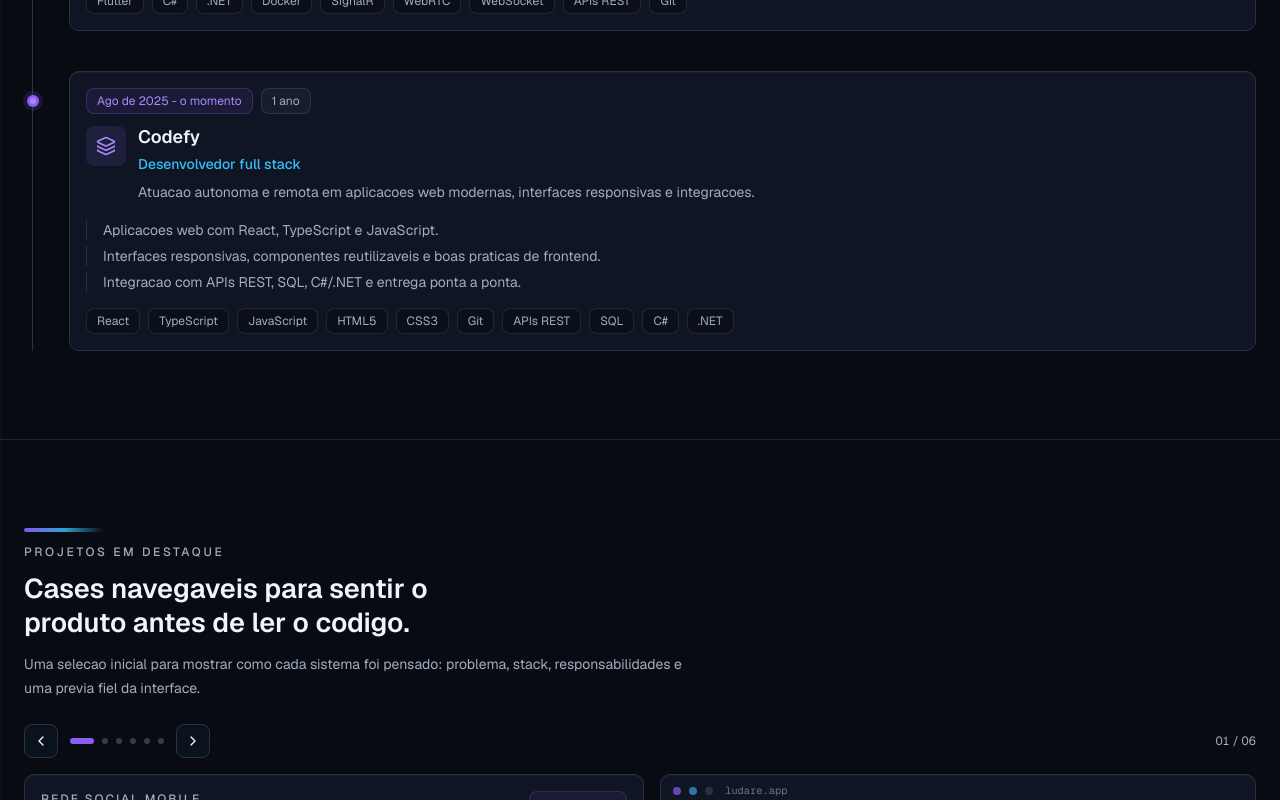
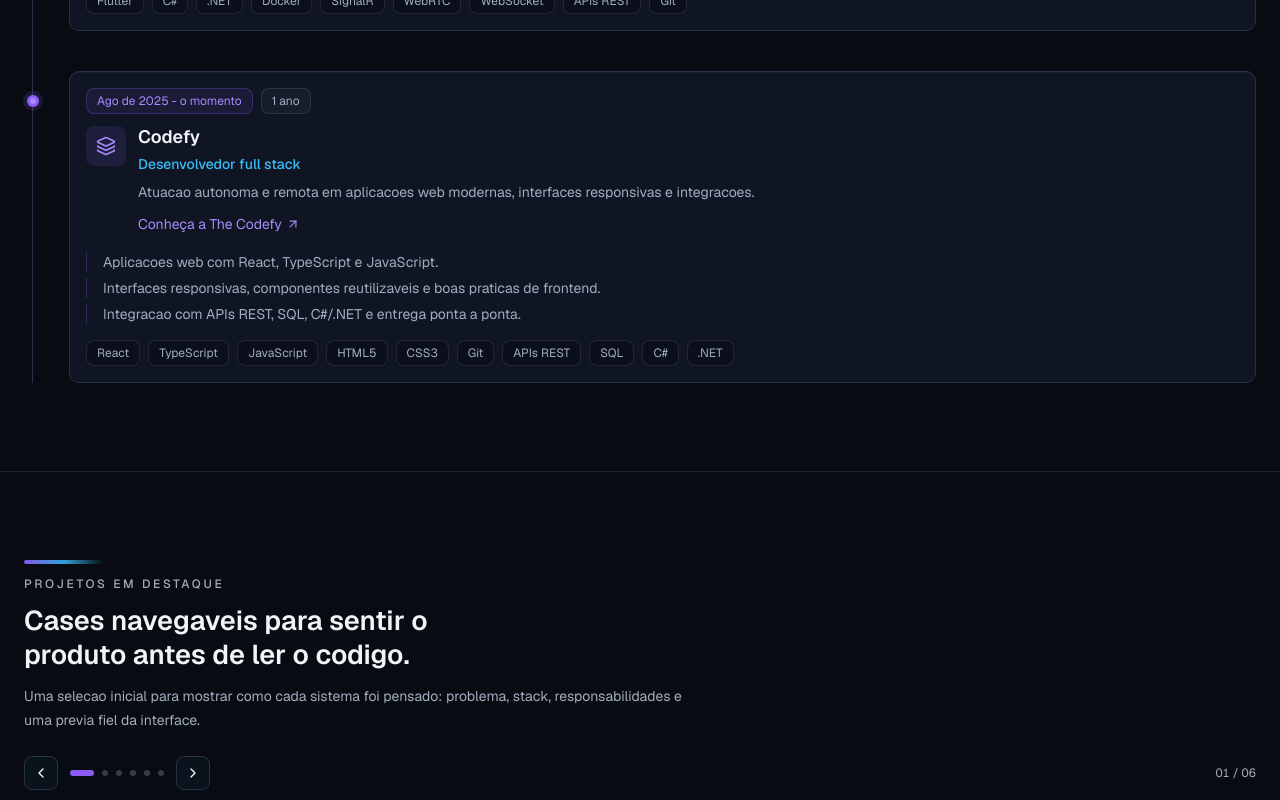
Before and after one commit to Padokazzz/Portfolio, a Next.js app: page / in a window 1280 px wide. Shown: the part 1960-2760 px from the top of the page. Built offline with nearby package versions, Linux system fonts and the light colour scheme; no server answers.

Commit message:
feat(codefy): menciona a The Codefy como link na seção de experiência

```diff
--- a/src/components/sections/experience-summary.tsx
+++ b/src/components/sections/experience-summary.tsx
@@ -1,5 +1,8 @@
+import { ArrowUpRight } from "lucide-react"
+
 import { Reveal } from "@/components/motion/reveal"
 import { PROFESSIONAL_EXPERIENCES } from "@/constants/experience"
+import { buildCodefyUrl, CODEFY_LINK_PROPS } from "@/lib/the-codefy"
 
 /**
  * Linha do tempo vertical: trilho a esquerda com indicador violeta
@@ -65,6 +68,24 @@ export function ExperienceSummary() {
                         <p className="text-sm leading-6 text-muted-foreground">
                           {experience.summary}
                         </p>
+
+                        {/* O array é `as const` com formatos distintos: `in`
+                            estreita o tipo para a entrada que declara
+                            `website` — aqui, a atuação autônoma na Codefy. */}
+                        {"website" in experience && (
+                          <a
+                            href={buildCodefyUrl(
+                              "experiencia",
+                              experience.website,
+                            )}
+                            {...CODEFY_LINK_PROPS}
+                            className="mt-1 inline-flex w-fit items-center gap-1 rounded-md text-sm text-[#a78bfa] transition hover:text-[#c4b5fd] focus-visible:outline-none focus-visible:ring-2 focus-visible:ring-ring"
+                          >
+                            Conheça a The Codefy
+                            <ArrowUpRight aria-hidden="true" className="size-3.5" />
+                            <span className="sr-only"> (abre em nova aba)</span>
+                          </a>
+                        )}
                       </div>
                     </div>
 
--- a/src/constants/experience.ts
+++ b/src/constants/experience.ts
@@ -33,6 +33,7 @@ export const PROFESSIONAL_EXPERIENCES = [
     duration: "1 ano",
     summary:
       "Atuacao autonoma e remota em aplicacoes web modernas, interfaces responsivas e integracoes.",
+    website: "https://www.thecodefy.com",
     responsibilities: [
       "Aplicacoes web com React, TypeScript e JavaScript.",
       "Interfaces responsivas, componentes reutilizaveis e boas praticas de frontend.",
```
